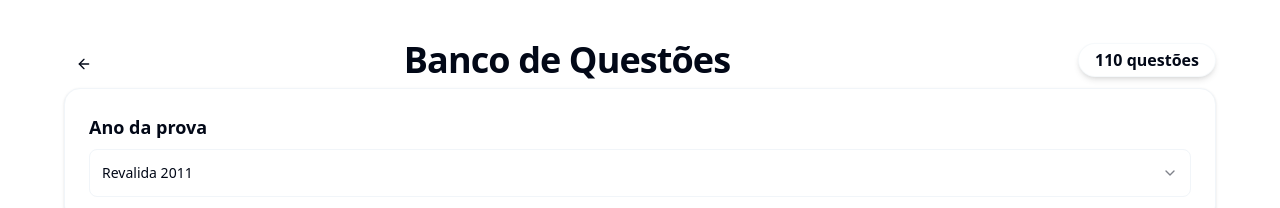
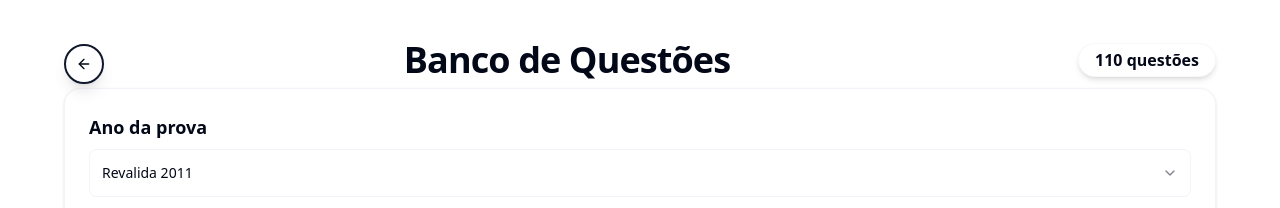
Before and after one commit to scalperline/revalida-quest-app, a React (Vite) app: page /questoes in a window 1280 px wide. Shown: the top 208 px of the page. Built offline with nearby package versions, Linux system fonts and the light colour scheme.

Commit message:
Enhance home button border
Add a more prominent border to the home button in the top-left corner.

```diff
--- a/src/components/QuestionsHeader.tsx
+++ b/src/components/QuestionsHeader.tsx
@@ -30,7 +30,11 @@ export function QuestionsHeader({
       {/* Cabeçalho */}
       <div className="flex justify-between items-center mb-2 gap-2 max-w-6xl mx-auto w-full relative">
         <Link to="/" className="absolute left-0 top-1">
-          <Button variant="ghost" size="icon" className="rounded-full">
+          <Button
+            variant="ghost"
+            size="icon"
+            className="rounded-full border-2 border-primary shadow-lg hover:border-primary/70 transition"
+          >
             <ArrowLeft size={24} />
           </Button>
         </Link>
@@ -55,7 +59,9 @@ export function QuestionsHeader({
             </SelectTrigger>
             <SelectContent>
               {ANOS_PROVA.map(a => (
-                <SelectItem key={a.value} value={a.value.toString()}>{a.label}</SelectItem>
+                <SelectItem key={a.value} value={a.value.toString()}>
+                  {a.label}
+                </SelectItem>
               ))}
             </SelectContent>
           </Select>
```
